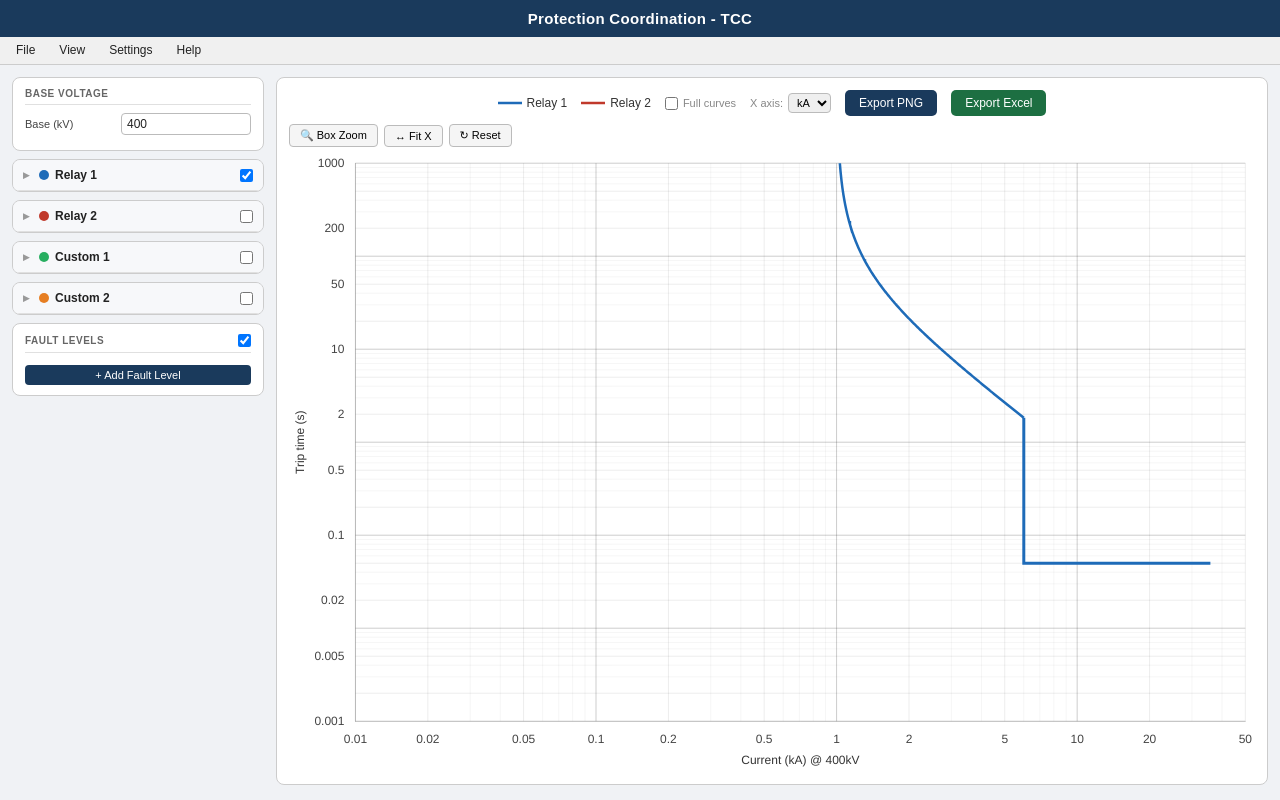
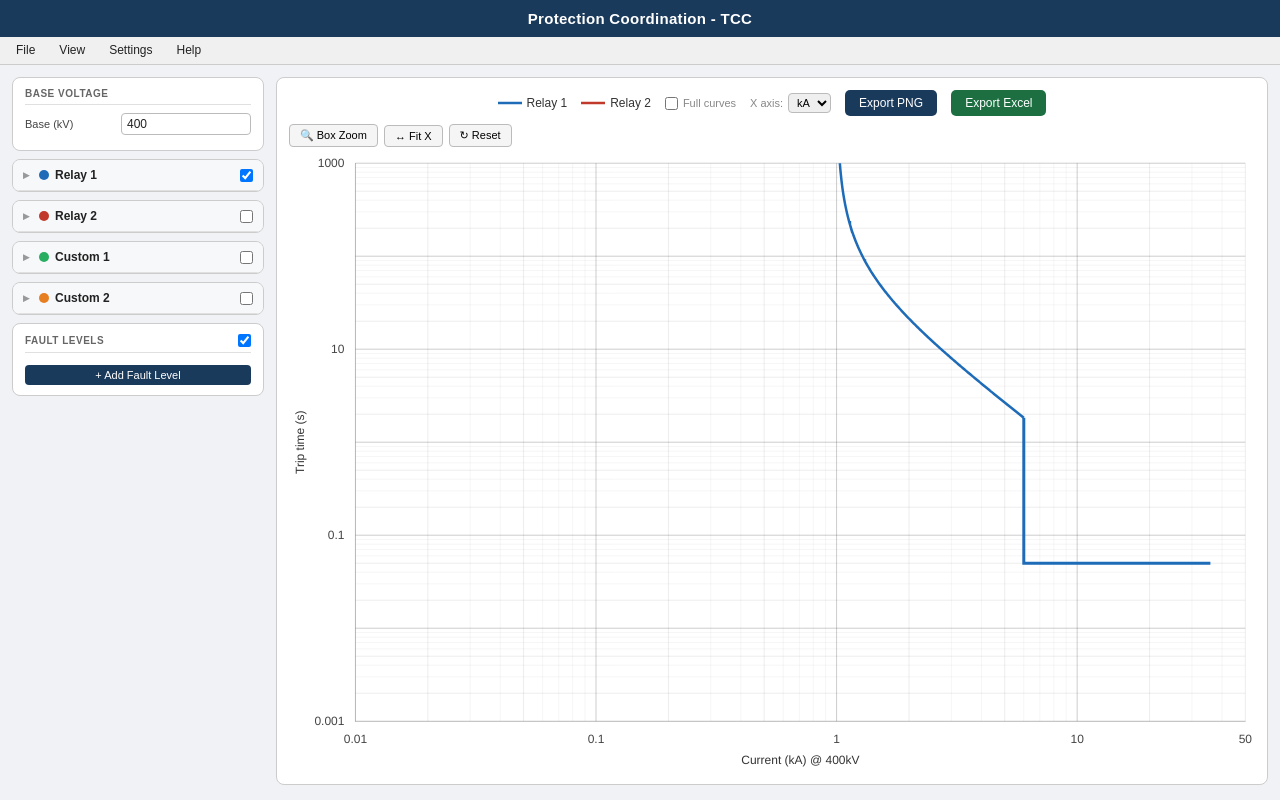
Before and after one commit to Rush2088/tcc-protection-app, a plain HTML site: page index.html in a window 1280 px wide. Drawn offline with nearby package versions, Linux system fonts and the light colour scheme.

Commit message:
feat: simplify axis labels to decades only (X: 10-50k, Y: 0.001-1000)

```diff
--- a/src/chart/ticks.js
+++ b/src/chart/ticks.js
@@ -17,10 +17,10 @@
 }
 
 /** Tick values that get printed labels on X axis (in Amperes internally) */
-export const X_LABEL = new Set([10, 20, 50, 100, 200, 500, 1000, 2000, 5000, 10000, 20000, 50000]);
+export const X_LABEL = new Set([10, 100, 1000, 10000, 50000]);
 
 /** Tick values that get printed labels on Y axis (seconds) */
-export const Y_LABEL = new Set([0.001, 0.002, 0.005, 0.01, 0.02, 0.05, 0.1, 0.2, 0.5, 1, 2, 5, 10, 20, 50, 100, 200, 500, 1000]);
+export const Y_LABEL = new Set([0.001, 0.01, 0.1, 1, 10, 100, 1000]);
 
 /** Format Ampere value as kA string — no unit suffix (axis label already states kA) */
 export function fmtKA(vA) {
```
Also changed, not shown: index.html (+7 -7 lines).
